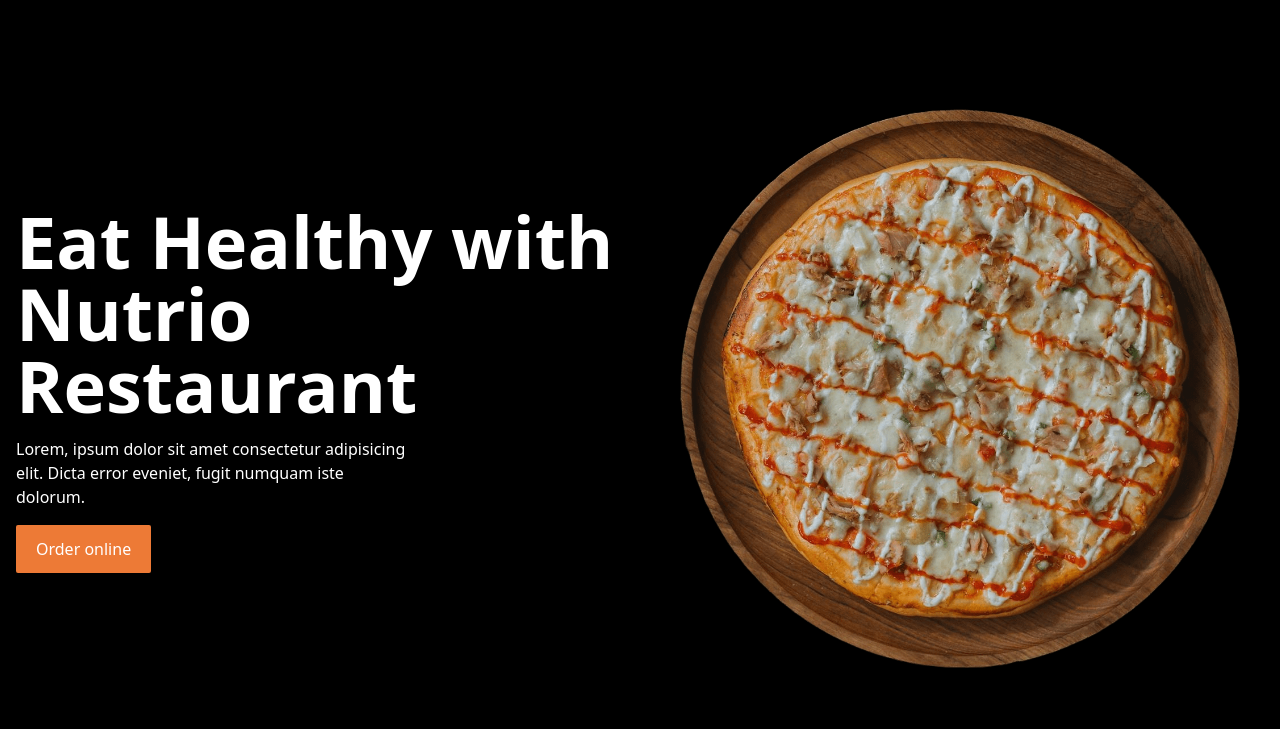
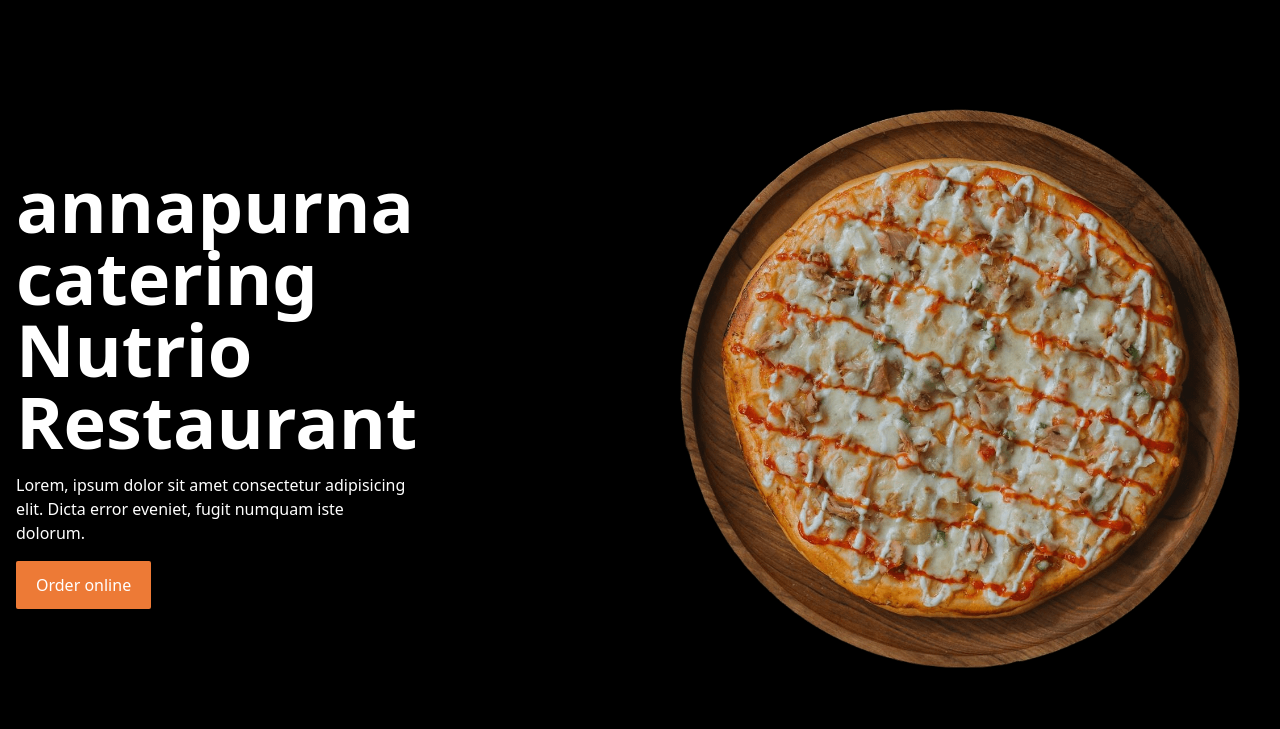
Before and after one commit to annapuranacatering/annapuranacatering.github.io, a website: page index.html in a window 1280 px wide. Shown: the part 71-800 px from the top of the page. Drawn offline with nearby package versions, Linux system fonts and the light colour scheme; a web font is replaced by a local one.

Commit message:
Update index.html

```diff
--- a/index.html
+++ b/index.html
@@ -123,7 +123,7 @@
                         <h1
                             class="tw-text-7xl max-lg:tw-leading-relaxed tw-font-semibold max-md:tw-text-center max-md:tw-text-5xl"
                         >
-                            Eat Healthy with
+                           annapurna catering
                             <br>
                             Nutrio Restaurant
                         </h1>
```
